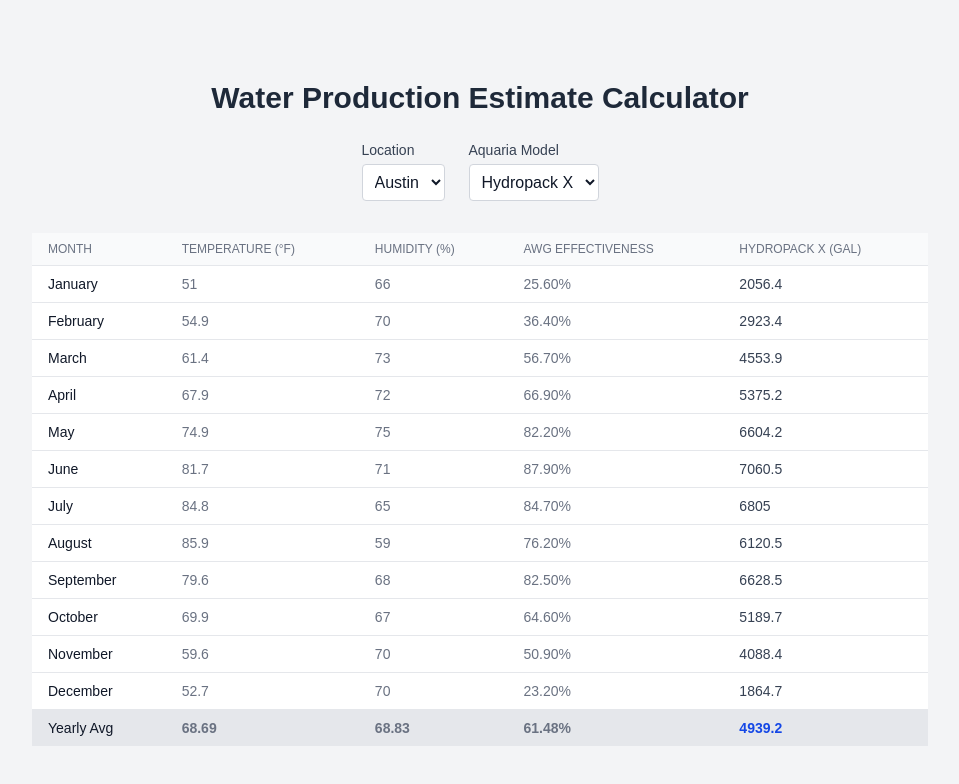
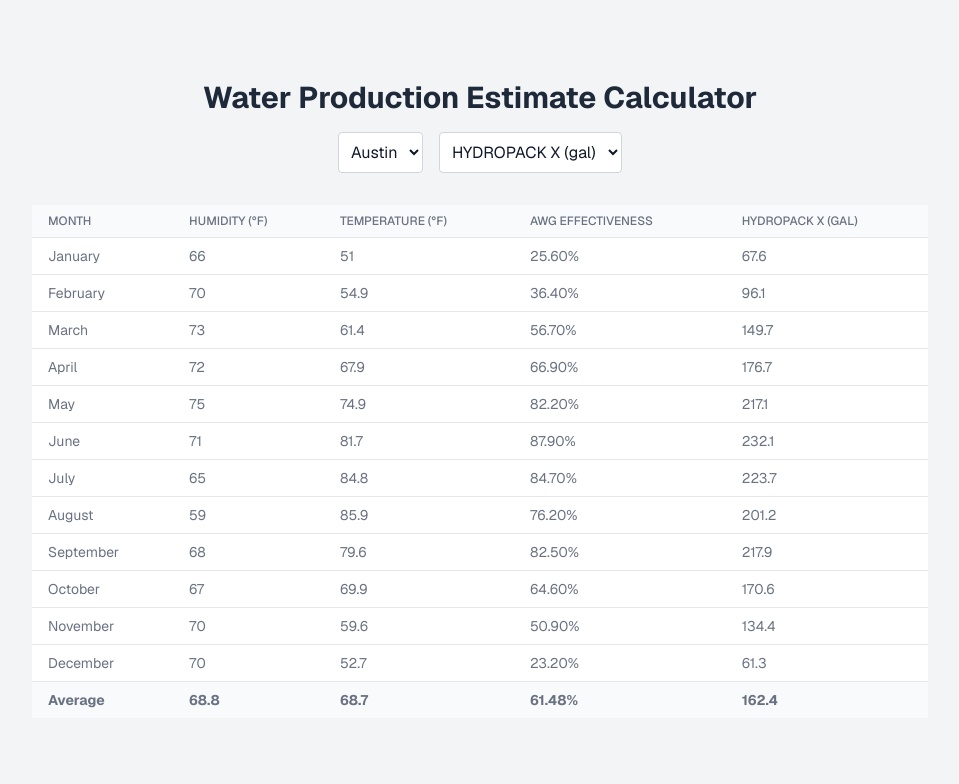
Before and after one commit to stgrky/hydropack-water-production-calculator, a Next.js app: page / in a window 1280 px wide. Shown: the top 784 px of the page, without its empty margins (160-1119 px from the left). Built offline with nearby package versions, Linux system fonts and the light colour scheme.

Commit message:
logic change to only display one unit info

```diff
--- a/src/app/page.tsx
+++ b/src/app/page.tsx
@@ -1,12 +1,11 @@
-/* eslint-disable @typescript-eslint/no-unused-vars */
 "use client";
 
 import { useState } from "react";
 
 interface MonthData {
   month: string;
+  humidity: number;
   temperature: number;
-  humidity: number;
   awgEffectiveness: string;
   hydropackS: number;
   hydropack: number;
@@ -15,91 +14,129 @@
 
 export default function Home() {
   const cities = ["Austin", "Dallas"];
-  const models = ["Hydropack S", "Hydropack", "Hydropack X"];
+  const unitOptions = [
+    { key: "hydropackS", label: "HYDROPACK S (gal)" },
+    { key: "hydropack", label: "HYDROPACK (gal)" },
+    { key: "hydropackX", label: "HYDROPACK X (gal)" },
+  ];
 
+  // Default state: Austin & Hydropack X.
   const [selectedCity, setSelectedCity] = useState("Austin");
-  const [selectedModel, setSelectedModel] = useState("Hydropack X");
+  const [selectedUnit, setSelectedUnit] = useState("hydropackX");
 
   const data: Record<string, MonthData[]> = {
     Austin: [
-      { month: "January", temperature: 51, humidity: 66, awgEffectiveness: "25.60%", hydropackS: 514.1, hydropack: 1028.2, hydropackX: 2056.4 },
-      { month: "February", temperature: 54.9, humidity: 70, awgEffectiveness: "36.40%", hydropackS: 730.1, hydropack: 1463.2, hydropackX: 2923.4 },
-      { month: "March", temperature: 61.4, humidity: 73, awgEffectiveness: "56.70%", hydropackS: 1137.7, hydropack: 2278.5, hydropackX: 4553.9 },
-      { month: "April", temperature: 67.9, humidity: 72, awgEffectiveness: "66.90%", hydropackS: 1344.6, hydropack: 2686.1, hydropackX: 5375.2 },
-      { month: "May", temperature: 74.9, humidity: 75, awgEffectiveness: "82.20%", hydropackS: 1651.8, hydropack: 3300.6, hydropackX: 6604.2 },
-      { month: "June", temperature: 81.7, humidity: 71, awgEffectiveness: "87.90%", hydropackS: 1764.4, hydropack: 3531.8, hydropackX: 7060.5 },
-      { month: "July", temperature: 84.8, humidity: 65, awgEffectiveness: "84.70%", hydropackS: 1700.5, hydropack: 3401.0, hydropackX: 6805.0 },
-      { month: "August", temperature: 85.9, humidity: 59, awgEffectiveness: "76.20%", hydropackS: 1530.1, hydropack: 3060.3, hydropackX: 6120.5 },
-      { month: "September", temperature: 79.6, humidity: 68, awgEffectiveness: "82.50%", hydropackS: 1657.9, hydropack: 3312.7, hydropackX: 6628.5 },
-      { month: "October", temperature: 69.9, humidity: 67, awgEffectiveness: "64.60%", hydropackS: 1298.9, hydropack: 2594.8, hydropackX: 5189.7 },
-      { month: "November", temperature: 59.6, humidity: 70, awgEffectiveness: "50.90%", hydropackS: 1022.1, hydropack: 2044.2, hydropackX: 4088.4 },
-      { month: "December", temperature: 52.7, humidity: 70, awgEffectiveness: "23.20%", hydropackS: 465.4, hydropack: 930.9, hydropackX: 1864.7 },
-      { month: "Yearly Avg", temperature: 68.69, humidity: 68.83, awgEffectiveness: "61.48%", hydropackS: 1234.8, hydropack: 2469.4, hydropackX: 4939.2 },
+      { month: "January", humidity: 66, temperature: 51, awgEffectiveness: "25.60%", hydropackS: 16.9, hydropack: 33.8, hydropackX: 67.6 },
+      { month: "February", humidity: 70, temperature: 54.9, awgEffectiveness: "36.40%", hydropackS: 24, hydropack: 48.1, hydropackX: 96.1 },
+      { month: "March", humidity: 73, temperature: 61.4, awgEffectiveness: "56.70%", hydropackS: 37.4, hydropack: 74.9, hydropackX: 149.7 },
+      { month: "April", humidity: 72, temperature: 67.9, awgEffectiveness: "66.90%", hydropackS: 44.2, hydropack: 88.3, hydropackX: 176.7 },
+      { month: "May", humidity: 75, temperature: 74.9, awgEffectiveness: "82.20%", hydropackS: 54.3, hydropack: 108.5, hydropackX: 217.1 },
+      { month: "June", humidity: 71, temperature: 81.7, awgEffectiveness: "87.90%", hydropackS: 58, hydropack: 116.1, hydropackX: 232.1 },
+      { month: "July", humidity: 65, temperature: 84.8, awgEffectiveness: "84.70%", hydropackS: 55.9, hydropack: 111.8, hydropackX: 223.7 },
+      { month: "August", humidity: 59, temperature: 85.9, awgEffectiveness: "76.20%", hydropackS: 50.3, hydropack: 100.6, hydropackX: 201.2 },
+      { month: "September", humidity: 68, temperature: 79.6, awgEffectiveness: "82.50%", hydropackS: 54.5, hydropack: 108.9, hydropackX: 217.9 },
+      { month: "October", humidity: 67, temperature: 69.9, awgEffectiveness: "64.60%", hydropackS: 42.7, hydropack: 85.3, hydropackX: 170.6 },
+      { month: "November", humidity: 70, temperature: 59.6, awgEffectiveness: "50.90%", hydropackS: 33.6, hydropack: 67.2, hydropackX: 134.4 },
+      { month: "December", humidity: 70, temperature: 52.7, awgEffectiveness: "23.20%", hydropackS: 15.3, hydropack: 30.6, hydropackX: 61.3 },
+    ],
+    Dallas: [
+      { month: "January", humidity: 64, temperature: 51, awgEffectiveness: "16.00%", hydropackS: 10.6, hydropack: 21.1, hydropackX: 42.3 },
+      { month: "February", humidity: 70, temperature: 54.9, awgEffectiveness: "28.20%", hydropackS: 18.6, hydropack: 37.2, hydropackX: 74.5 },
+      { month: "March", humidity: 70, temperature: 61.4, awgEffectiveness: "43.60%", hydropackS: 28.8, hydropack: 57.6, hydropackX: 115.2 },
+      { month: "April", humidity: 69, temperature: 67.9, awgEffectiveness: "59.00%", hydropackS: 39, hydropack: 77.9, hydropackX: 155.9 },
+      { month: "May", humidity: 72, temperature: 74.9, awgEffectiveness: "79.40%", hydropackS: 52.4, hydropack: 104.9, hydropackX: 209.8 },
+      { month: "June", humidity: 66, temperature: 81.7, awgEffectiveness: "84.70%", hydropackS: 55.9, hydropack: 111.9, hydropackX: 223.8 },
+      { month: "July", humidity: 60, temperature: 84.8, awgEffectiveness: "79.80%", hydropackS: 52.7, hydropack: 105.4, hydropackX: 210.8 },
+      { month: "August", humidity: 55, temperature: 85.9, awgEffectiveness: "73.60%", hydropackS: 48.6, hydropack: 97.2, hydropackX: 194.4 },
+      { month: "September", humidity: 62, temperature: 79.6, awgEffectiveness: "73.50%", hydropackS: 48.5, hydropack: 97.1, hydropackX: 194.2 },
+      { month: "October", humidity: 64, temperature: 69.9, awgEffectiveness: "56.30%", hydropackS: 37.2, hydropack: 74.4, hydropackX: 148.7 },
+      { month: "November", humidity: 68, temperature: 59.6, awgEffectiveness: "37.30%", hydropackS: 24.6, hydropack: 49.3, hydropackX: 98.5 },
+      { month: "December", humidity: 68, temperature: 52.7, awgEffectiveness: "22.20%", hydropackS: 14.7, hydropack: 29.3, hydropackX: 58.6 },
     ],
   };
 
+  // Get the data for the selected city.
+  const cityData = data[selectedCity];
+  const totalMonths = cityData.length;
+
+  // Calculate averages for fixed columns.
+  const avgHumidity = cityData.reduce((acc, curr) => acc + curr.humidity, 0) / totalMonths;
+  const avgTemperature = cityData.reduce((acc, curr) => acc + curr.temperature, 0) / totalMonths;
+  const avgAwdEffectivenessNum =
+    cityData.reduce((acc, curr) => acc + parseFloat(curr.awgEffectiveness.replace("%", "")), 0) / totalMonths;
+
+  // Calculate the average for the active unit.
+  const avgUnit =
+    cityData.reduce((acc, curr) => acc + curr[selectedUnit as keyof MonthData], 0) / totalMonths;
+
+  // Get the label for the active unit to display in the header.
+  const activeUnitLabel = unitOptions.find(option => option.key === selectedUnit)?.label || "";
+
   return (
-    <div className="min-h-screen bg-gray-100 p-8 pb-20 sm:p-20">
-      <h1 className="text-3xl font-bold mb-6 text-center text-gray-800">
+    <div className="min-h-screen bg-gray-100 p-8 pb-20 sm:p-20 font-[family-name:var(--font-geist-sans)]">
+      <h1 className="text-3xl font-bold mb-4 text-center text-gray-800">
         Water Production Estimate Calculator
       </h1>
-
-      <div className="flex flex-col sm:flex-row gap-6 justify-center mb-8">
-        <div className="flex flex-col">
-          <label className="text-sm font-medium text-gray-700 mb-1">Location</label>
+      <div className="mb-8 flex justify-center space-x-4">
         <select
           value={selectedCity}
           onChange={(e) => setSelectedCity(e.target.value)}
           className="border border-gray-300 rounded p-2 bg-white text-gray-900"
         >
           {cities.map((city) => (
-              <option key={city} value={city}>{city}</option>
+            <option key={city} value={city}>
+              {city}
+            </option>
+          ))}
+        </select>
+        <select
+          value={selectedUnit}
+          onChange={(e) => setSelectedUnit(e.target.value)}
+          className="border border-gray-300 rounded p-2 bg-white text-gray-900"
+        >
+          {unitOptions.map((option) => (
+            <option key={option.key} value={option.key}>
+              {option.label}
+            </option>
           ))}
         </select>
       </div>
-
-        <div className="flex flex-col">
-          <label className="text-sm font-medium text-gray-700 mb-1">Aquaria Model</label>
-          <select
-            value={selectedModel}
-            onChange={(e) => setSelectedModel(e.target.value)}
-            className="border border-gray-300 rounded p-2 bg-white text-gray-900"
-          >
-            {models.map((model) => (
-              <option key={model} value={model}>{model}</option>
-            ))}
-          </select>
-        </div>
-      </div>
-
       <div className="w-full max-w-4xl mx-auto overflow-y-auto">
         <table className="min-w-full divide-y divide-gray-200 shadow-md">
           <thead className="bg-gray-50">
             <tr>
-              <th className="px-4 py-2 text-left text-xs font-medium text-gray-500 uppercase">Month</th>
-              <th className="px-4 py-2 text-left text-xs font-medium text-gray-500 uppercase">Temperature (°F)</th>
-              <th className="px-4 py-2 text-left text-xs font-medium text-gray-500 uppercase">Humidity (%)</th>
-              <th className="px-4 py-2 text-left text-xs font-medium text-gray-500 uppercase">AWG Effectiveness</th>
-              <th className="px-4 py-2 text-left text-xs font-medium text-gray-500 uppercase">{selectedModel} (gal)</th>
+              {[
+                "Month",
+                "Humidity (°F)",
+                "Temperature (°F)",
+                "AWG Effectiveness",
+                activeUnitLabel,
+              ].map((header) => (
+                <th key={header} className="px-4 py-2 text-left text-xs font-medium text-gray-500 uppercase">
+                  {header}
+                </th>
+              ))}
             </tr>
           </thead>
           <tbody className="bg-white divide-y divide-gray-200">
-            {data[selectedCity].map((entry, _index) => (
-              <tr
-                key={entry.month}
-                className={entry.month === "Yearly Avg" ? "bg-gray-200 font-bold" : ""}
-              >
-                <td className="px-4 py-2 whitespace-nowrap text-sm font-medium text-gray-900">{entry.month}</td>
+            {cityData.map((entry) => (
+              <tr key={entry.month}>
+                <td className="px-4 py-2 whitespace-nowrap text-sm text-gray-500">{entry.month}</td>
+                <td className="px-4 py-2 whitespace-nowrap text-sm text-gray-500">{entry.humidity}</td>
                 <td className="px-4 py-2 whitespace-nowrap text-sm text-gray-500">{entry.temperature}</td>
-                <td className="px-4 py-2 whitespace-nowrap text-sm text-gray-500">{entry.humidity}</td>
                 <td className="px-4 py-2 whitespace-nowrap text-sm text-gray-500">{entry.awgEffectiveness}</td>
-                <td className={`px-4 py-2 whitespace-nowrap text-sm ${entry.month === "Yearly Avg" ? "font-bold text-blue-700" : "text-gray-700"}`}>
-                  {selectedModel === "Hydropack S" ? entry.hydropackS :
-                   selectedModel === "Hydropack" ? entry.hydropack :
-                   entry.hydropackX}
-                </td>
+                <td className="px-4 py-2 whitespace-nowrap text-sm text-gray-500">{entry[selectedUnit as keyof MonthData]}</td>
               </tr>
             ))}
+            <tr className="bg-gray-50 font-bold">
+              <td className="px-4 py-2 whitespace-nowrap text-sm text-gray-500">Average</td>
+              <td className="px-4 py-2 whitespace-nowrap text-sm text-gray-500">{avgHumidity.toFixed(1)}</td>
+              <td className="px-4 py-2 whitespace-nowrap text-sm text-gray-500">{avgTemperature.toFixed(1)}</td>
+              <td className="px-4 py-2 whitespace-nowrap text-sm text-gray-500">
+                {avgAwdEffectivenessNum.toFixed(2)}%
+              </td>
+              <td className="px-4 py-2 whitespace-nowrap text-sm text-gray-500">{avgUnit.toFixed(1)}</td>
+            </tr>
           </tbody>
         </table>
       </div>
```
Lines whose indentation alone changed are shown as unchanged.
